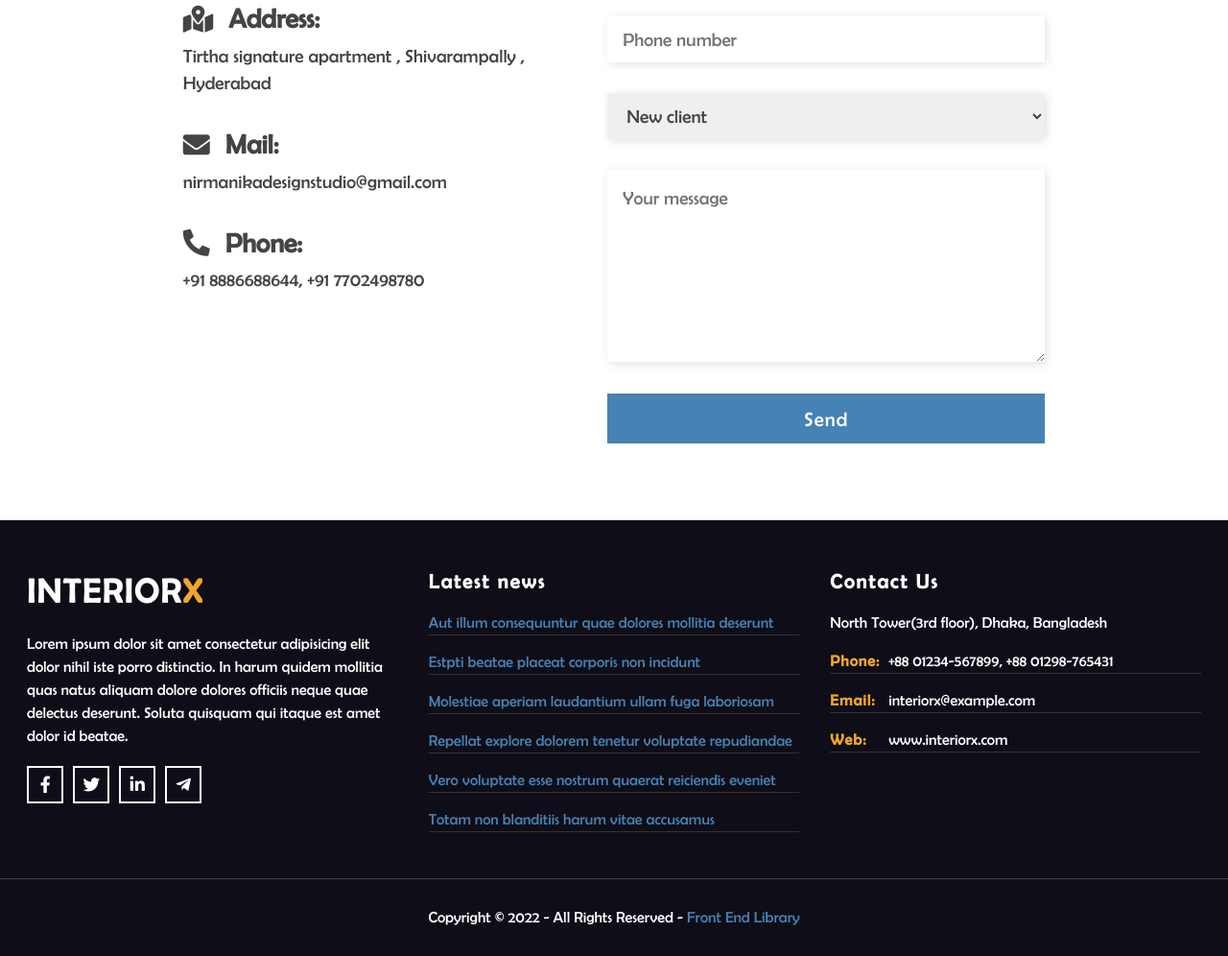
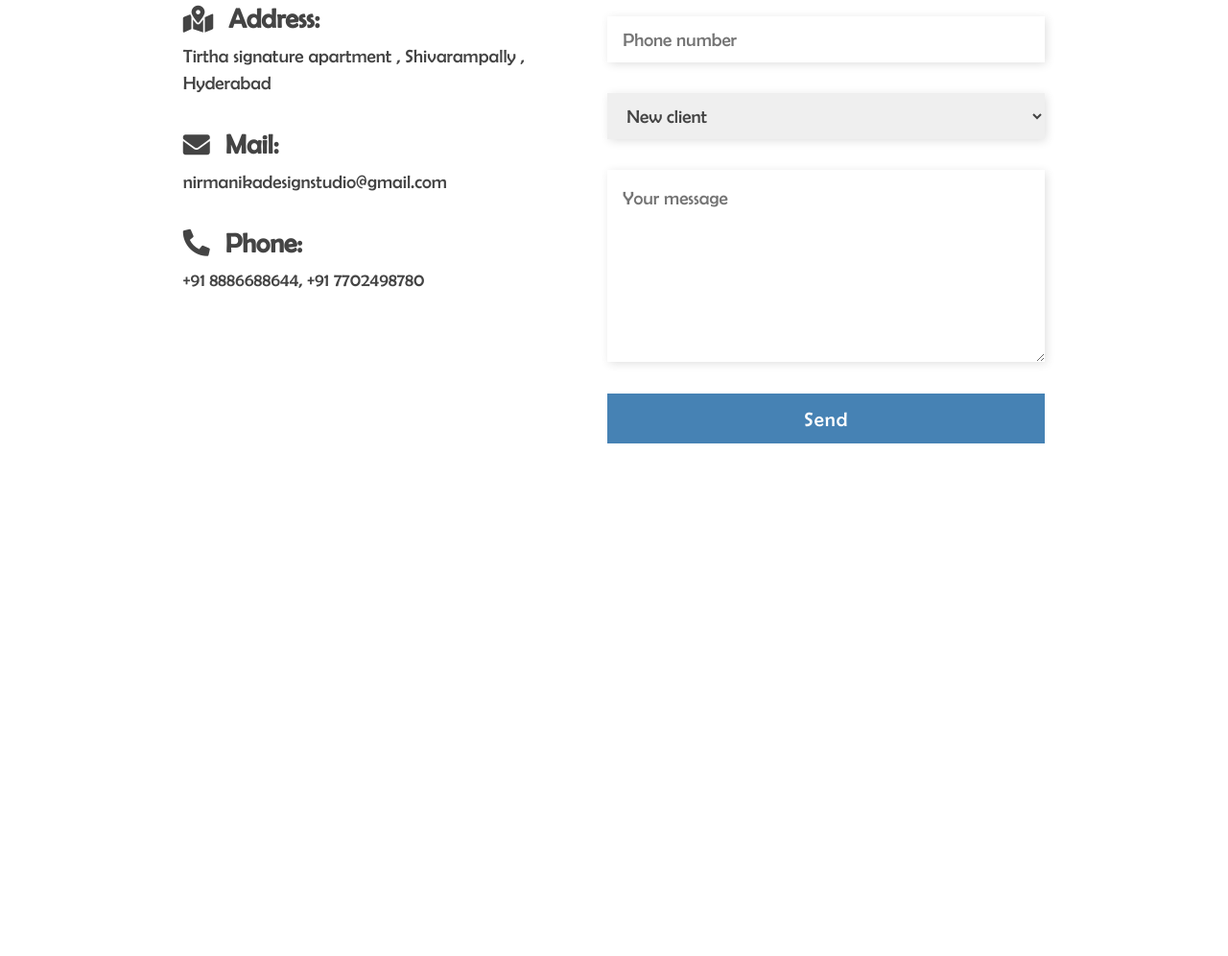
Before and after one commit to Rupesh-King/Nirmanika.github.io, a plain HTML site: page contact.html in a window 1280 px wide. Shown: the part 556-1552 px from the top of the page at 96% size. After the commit the page ends 1098 px from the top, so only its background shows below. Drawn offline with nearby package versions, Linux system fonts and the light colour scheme; files whose address does not match are found by name.

Commit message:
Add files via upload

```diff
--- a/contact.html
+++ b/contact.html
@@ -188,84 +188,3 @@ Date: June, 2022
         </div>
     </div>
     <!-- contact section end -->
-
-
-
-
-
-    <!-- footer section start -->
-    <div class="footer">
-        <div class="footer-content container-xxl">
-            <div class="footer-col footer-col1">
-                <p class="interiorx"><strong>Interior<span>X</span></strong></p>
-                <p>Lorem ipsum dolor sit amet consectetur adipisicing elit dolor nihil iste porro distinctio. In harum
-                    quidem mollitia quas natus aliquam dolore dolores officiis neque quae delectus deserunt. Soluta
-                    quisquam qui itaque est amet dolor id beatae.</p>
-                <div class="social-links">
-                    <div class="social-link">
-                        <span class="icon-facebook-f"></span>
-                    </div>
-
-                    <div class="social-link">
-                        <span class="icon-twitter"></span>
-                    </div>
-
-                    <div class="social-link">
-                        <span class="icon-linkedin-in"></span>
-                    </div>
-
-                    <div class="social-link">
-                        <span class="icon-telegram-plane"></span>
-                    </div>
-                </div>
-            </div>
-
-            <div class="footer-col news">
-                <p class="footer-col-title"><strong>Latest news</strong></p>
-                <div class="news-links">
-                    <p class="news-link"><a href="#">Aut illum consequuntur quae dolores mollitia deserunt</a></p>
-                    <p class="news-link"><a href="#">Estpti beatae placeat corporis non incidunt</a></p>
-                    <p class="news-link"><a href="#">Molestiae aperiam laudantium ullam fuga laboriosam</a></p>
-                    <p class="news-link"><a href="#">Repellat explore dolorem tenetur voluptate repudiandae</a></p>
-                    <p class="news-link"><a href="#">Vero voluptate esse nostrum quaerat reiciendis eveniet</a></p>
-                    <p class="news-link"><a href="#">Totam non blanditiis harum vitae accusamus</a></p>
-                </div>
-            </div>
-
-            <div class="footer-col location">
-                <p class="footer-col-title"><strong>Contact Us</strong></p>
-                <p>North Tower(3rd floor), Dhaka, Bangladesh</p>
-                <div class="address">
-                    <p><strong>Phone: </strong><span>+88 01234-567899, +88 01298-765431</span></p>
-                    <p><strong>Email: </strong><span>interiorx@example.com</span></p>
-                    <p><strong>Web: </strong><a href="#">www.interiorx.com</a></p>
-                </div>
-            </div>
-        </div>
-
-        <footer class="copyright container-xxl">
-            <p>Copyright &copy; 2022 - All Rights Reserved - <a
-                    href="https://www.youtube.com/channel/UCr4TC9YxsDZwzwIxnZOVlBw">Front End Library</a></p>
-        </footer>
-    </div>
-    <!-- footer section end -->
-
-
-
-
-
-
-
-    <!-- bootstrap cdn link -->
-    <script src="https://cdn.jsdelivr.net/npm/bootstrap@5.1.3/dist/js/bootstrap.bundle.min.js"
-        integrity="sha384-ka7Sk0Gln4gmtz2MlQnikT1wXgYsOg+OMhuP+IlRH9sENBO0LRn5q+8nbTov4+1p" crossorigin="anonymous">
-    </script>
-
-    <!-- aos cdn link -->
-    <script src="https://unpkg.com/aos@2.3.1/dist/aos.js"></script>
-
-    <!-- custom js link -->
-    <script src="script.js"></script>
-</body>
-
-</html>
```
